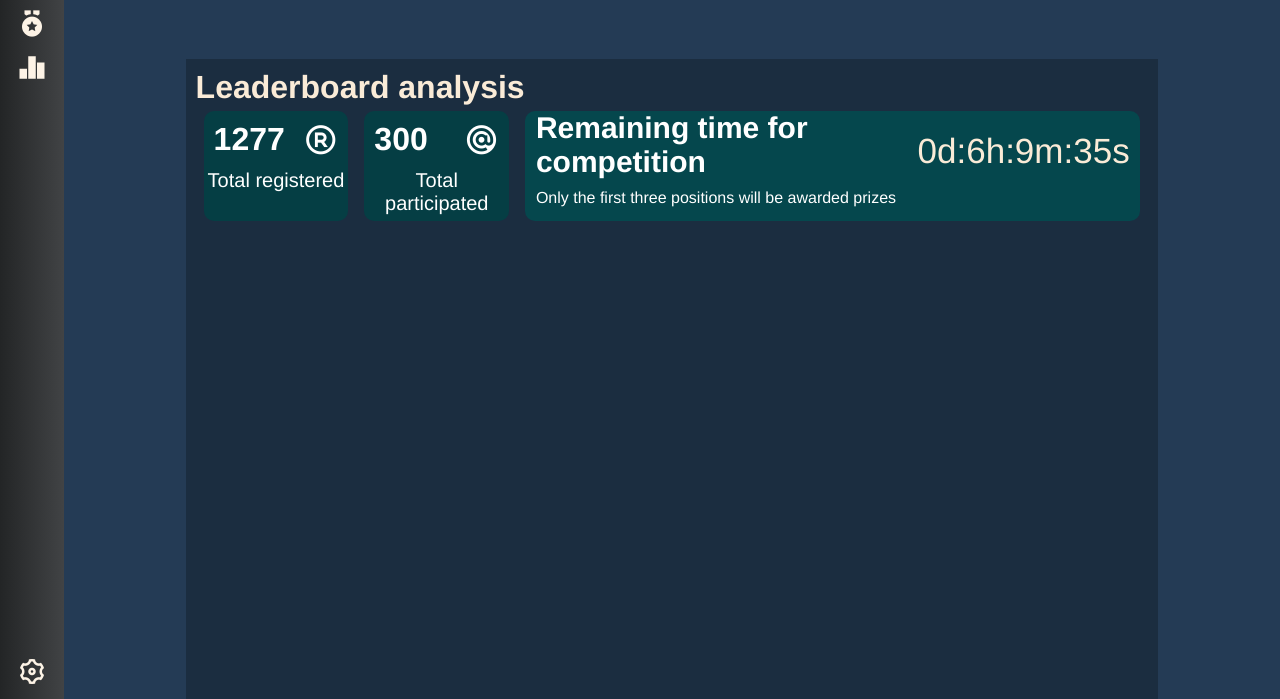
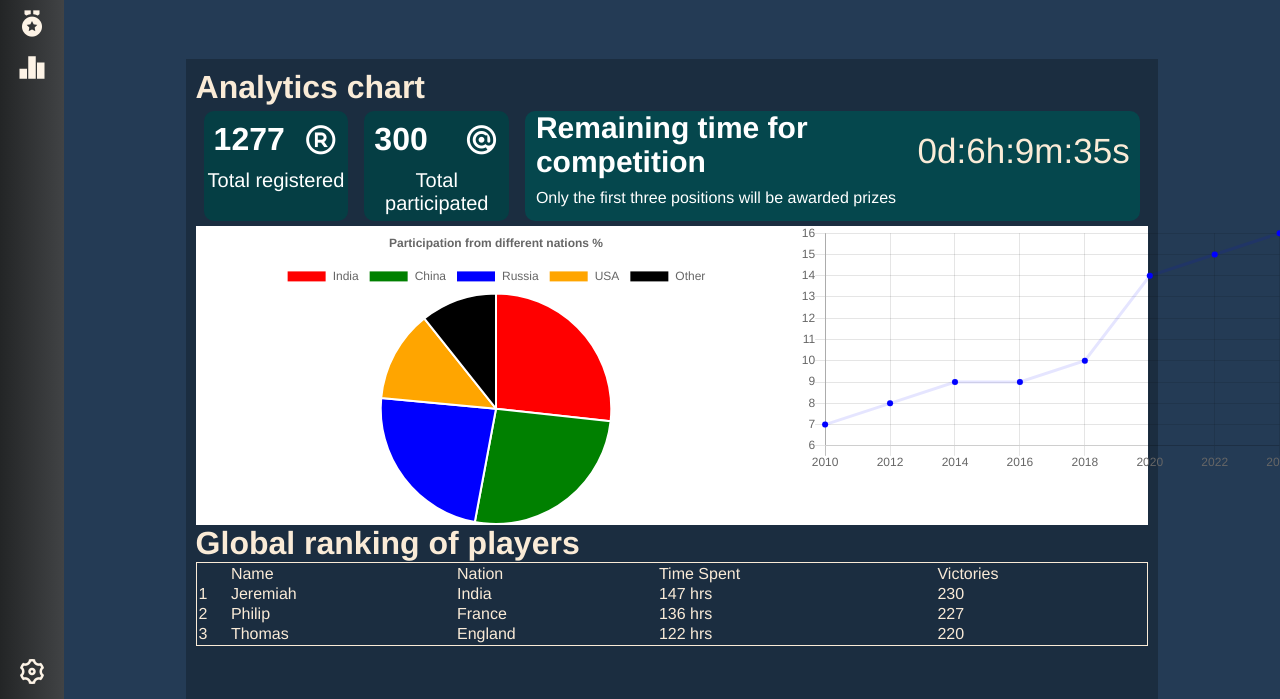
Before and after one commit to joshua72-74/Prompt-17-Analytics-Chart, a plain HTML site: page index.html in a window 1280 px wide. Shown: the part 101-800 px from the top of the page. Drawn offline with nearby package versions, Linux system fonts and the light colour scheme.

Commit message:
Second commit

```diff
--- a/index.html
+++ b/index.html
@@ -12,6 +12,7 @@ Consider the important statistics to show, percentages, points, avatar pictures
     <title>Document</title>
     <link rel="stylesheet" href="style.css">
     <link href="https://cdn.jsdelivr.net/npm/remixicon@4.3.0/fonts/remixicon.css" rel="stylesheet"/>
+    <script src="https://cdnjs.cloudflare.com/ajax/libs/Chart.js/2.9.4/Chart.js"></script>
 </head>
 <body>
     <div class="container">
@@ -43,7 +44,7 @@ Consider the important statistics to show, percentages, points, avatar pictures
 
             <div class="section">
 
-                <h1>Leaderboard analysis</h1>
+                <h1>Analytics chart</h1>
 
                 <div class="row-1">
                     <div class="section-1">
@@ -71,6 +72,48 @@ Consider the important statistics to show, percentages, points, avatar pictures
                     </div>
                 </div>
 
+                <div class="row-2">
+                    <canvas id="myChart" style="width:100%;max-width:600px"></canvas>
+                    <canvas id="myChart2" style="width:90%;max-width:500px"></canvas>
+                </div>
+
+                <div class="row-3">
+                    <h1>Global ranking of players</h1>
+                    <table>
+                        <th>
+                            <!-- <td>Rank</td> -->
+                            <td>Name</td>
+                            <td>Nation</td>
+                            <td>Time Spent</td>
+                            <td>Victories</td>
+                        </th>
+
+                        <tr>
+                            <td>1</td>
+                            <td>Jeremiah</td>
+                            <td>India</td>
+                            <td>147 hrs</td>
+                            <td>230</td>
+                        </tr>
+
+                        <tr>
+                            <td>2</td>
+                            <td>Philip</td>
+                            <td>France</td>
+                            <td>136 hrs</td>
+                            <td>227</td>
+                        </tr>
+
+                        <tr>
+                            <td>3</td>
+                            <td>Thomas</td>
+                            <td>England</td>
+                            <td>122 hrs</td>
+                            <td>220</td>
+                        </tr>
+                    </table>
+                </div>
+
 
             </div>
         </div>
--- a/script.js
+++ b/script.js
@@ -27,3 +27,52 @@
      }
 
  }, 1000);
+
+
+//
+// w3schools Chart.js is used below
+
+const xValues = ["India", "China", "Russia", "USA", "Other"];
+const yValues = [50, 49, 44, 24, 20];
+const barColors = ["red", "green","blue","orange","black"];
+
+new Chart("myChart", {
+    type: "pie",
+    data: {
+      labels: xValues,
+      datasets: [{
+        backgroundColor: barColors,
+        data: yValues
+      }]
+    },
+    options: {
+      title: {
+        display: true,
+        text: "Participation from different nations %"
+      }
+    }
+  });
+
+
+  const x2Values = [2010,2012,2014,2016,2018,2020,2022,2024];
+  const y2Values = [7,8,9,9,10,14,15,16];
+
+  new Chart("myChart2", {
+    type: "line",
+    data: {
+      labels: x2Values,
+      datasets: [{
+        fill: false,
+        lineTension: 0,
+        backgroundColor: "rgba(0,0,255,1.0)",
+        borderColor: "rgba(0,0,255,0.1)",
+        data: y2Values
+      }]
+    },
+    options: {
+      legend: {display: false},
+      scales: {
+        yAxes: [{ticks: {min: 6, max:16}}],
+      }
+    }
+  });
--- a/style.css
+++ b/style.css
@@ -190,3 +190,24 @@ body{
 
     color: antiquewhite;
 }
+
+
+.row-2{
+    background-color: #fff;
+
+    display: flex;
+}
+
+.row-3{
+    width: 100%;
+}
+
+.row-3 table{
+    width: 100%;
+
+    border: 1px solid antiquewhite;
+}
+
+.row-3 th{
+    font-weight: 700;
+}
```
